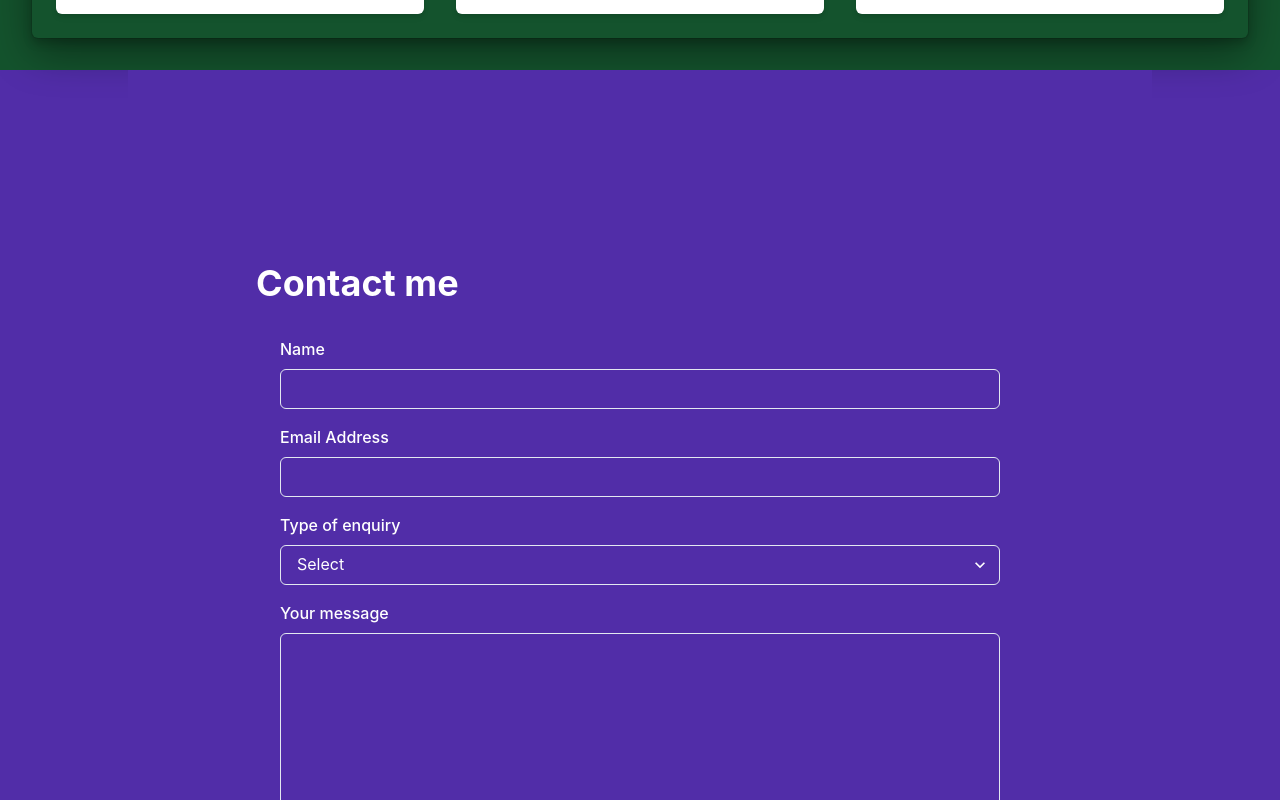
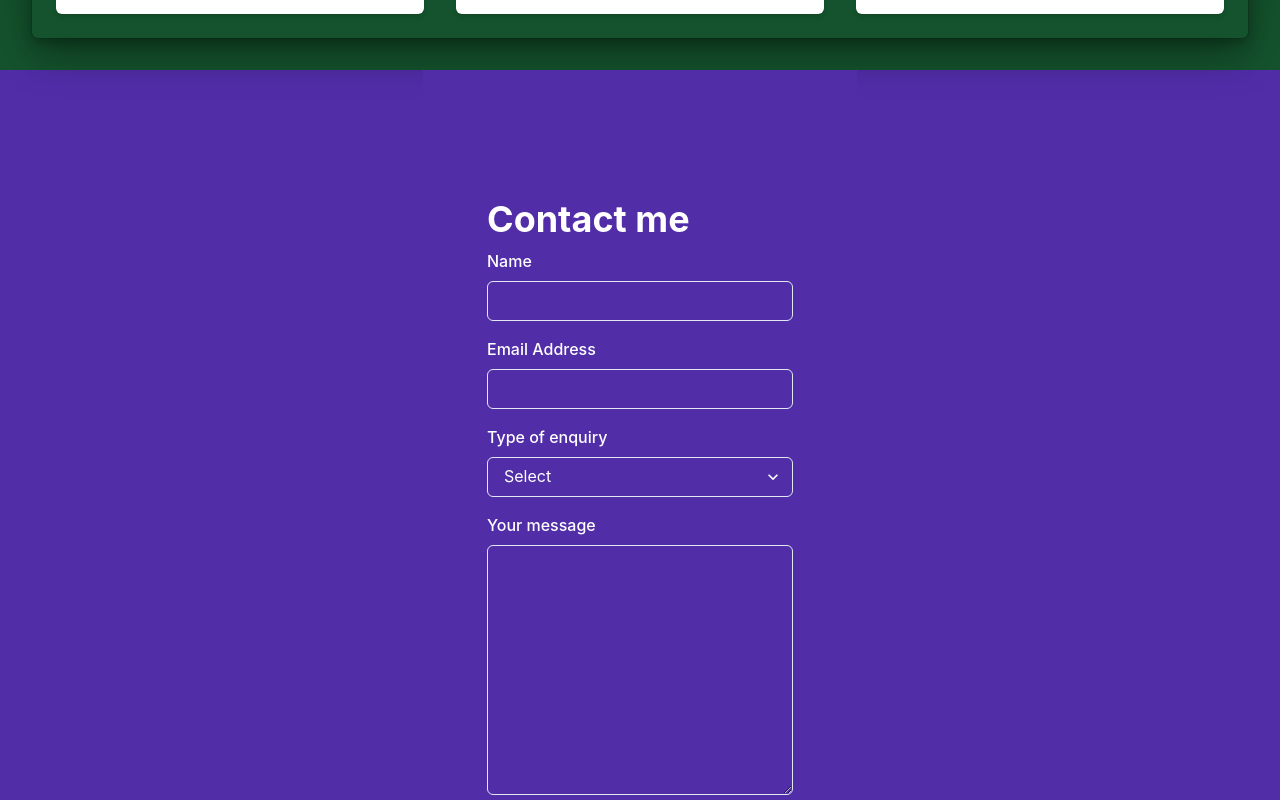
Before and after one commit to onurtufekci34/portfolioReact, a React (Create React App) app: page / in a window 1280 px wide. Shown: the part 1720-2520 px from the top of the page. Built offline with nearby package versions, Linux system fonts and the light colour scheme; a web font is replaced by a local one.

Commit message:
some updates

```diff
--- a/src/components/ContactMeSection.js
+++ b/src/components/ContactMeSection.js
@@ -75,11 +75,11 @@ const LandingSection = () => {
       py={16}
       spacing={8}
     >
-      <VStack w="1024px" p={32} alignItems="flex-start">
+      <VStack w="100%" p={[4,8,16]} alignItems="flex-start">
         <Heading as="h1" id="contactme-section">
           Contact me
         </Heading>
-        <Box p={6} rounded="md" w="100%">
+        <Box maxW="700px" rounded="md" w="100%">
           <form onSubmit={formik.handleSubmit} >
             <VStack spacing={4}>
               <FormControl isInvalid={touched.firstName && errors.firstName}>
--- a/src/components/Header.js
+++ b/src/components/Header.js
@@ -4,10 +4,8 @@ import { faEnvelope } from "@fortawesome/free-solid-svg-icons";
 import {
   faGithub,
   faLinkedin,
-  faMedium,
-  faStackOverflow,
 } from "@fortawesome/free-brands-svg-icons";
-import { Box, HStack } from "@chakra-ui/react";
+import { Box, HStack, Flex } from "@chakra-ui/react";
 
 const socials = [
   {
@@ -29,6 +27,7 @@ const Header = () => {
   const headerRef = useRef(null);
   const [prevScrollPos, setPrevScrollPos] = useState(0);
   const [isVisible, setIsVisible] = useState(true);
+
 
   const handleScroll = () => {
     const currentScrollPos = window.pageYOffset;
--- a/src/components/ProjectsSection.js
+++ b/src/components/ProjectsSection.js
@@ -2,6 +2,7 @@ import React from "react";
 import FullScreenSection from "./FullScreenSection";
 import { Box, Heading } from "@chakra-ui/react";
 import Card from "./Card";
+import { useBreakpointValue } from "@chakra-ui/react";
 
 const projects = [
   {
@@ -48,6 +49,9 @@ const projects = [
 ];
 
 const ProjectsSection = () => {
+  const columnCount = useBreakpointValue({ base: 1, md: 2, lg: 3 });
+
+
   return (
     <FullScreenSection
       backgroundColor="#14532d"
@@ -61,7 +65,7 @@ const ProjectsSection = () => {
       </Heading>
       <Box
         display="grid"
-        gridTemplateColumns="repeat(3,minmax(0,1fr))"
+        gridTemplateColumns={`repeat(${columnCount}, minmax(0, 1fr))`}
         gridGap={8}
         boxShadow="dark-lg"
         p="6"
```
